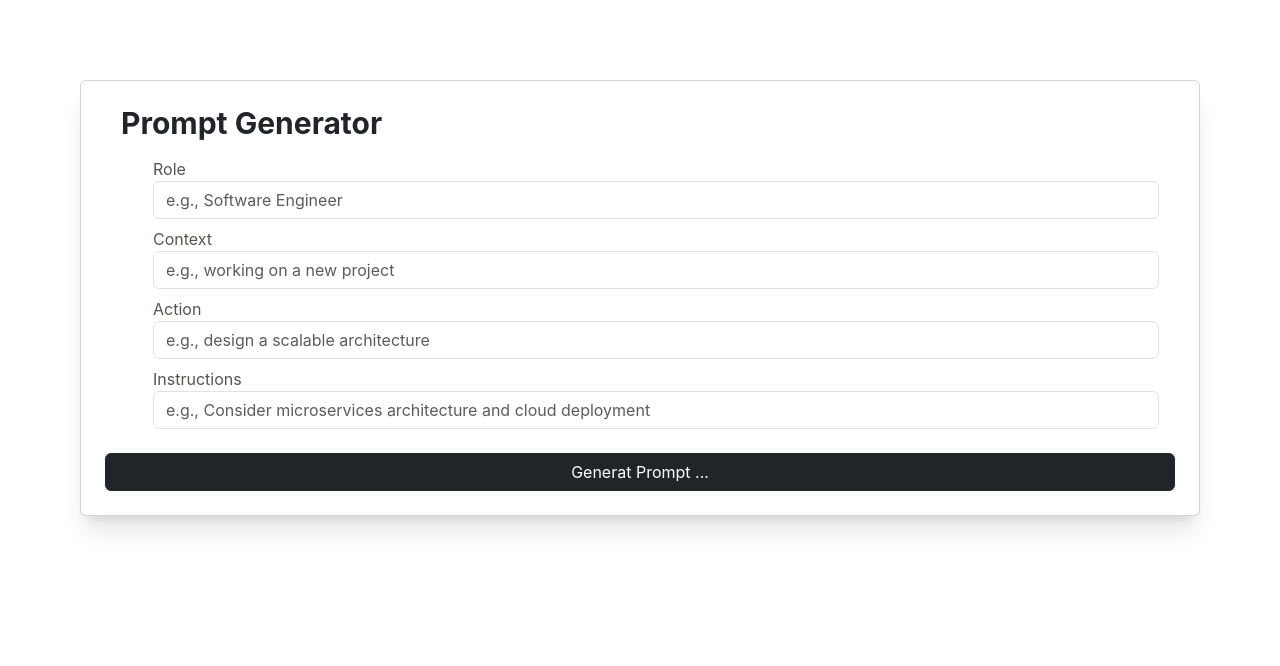
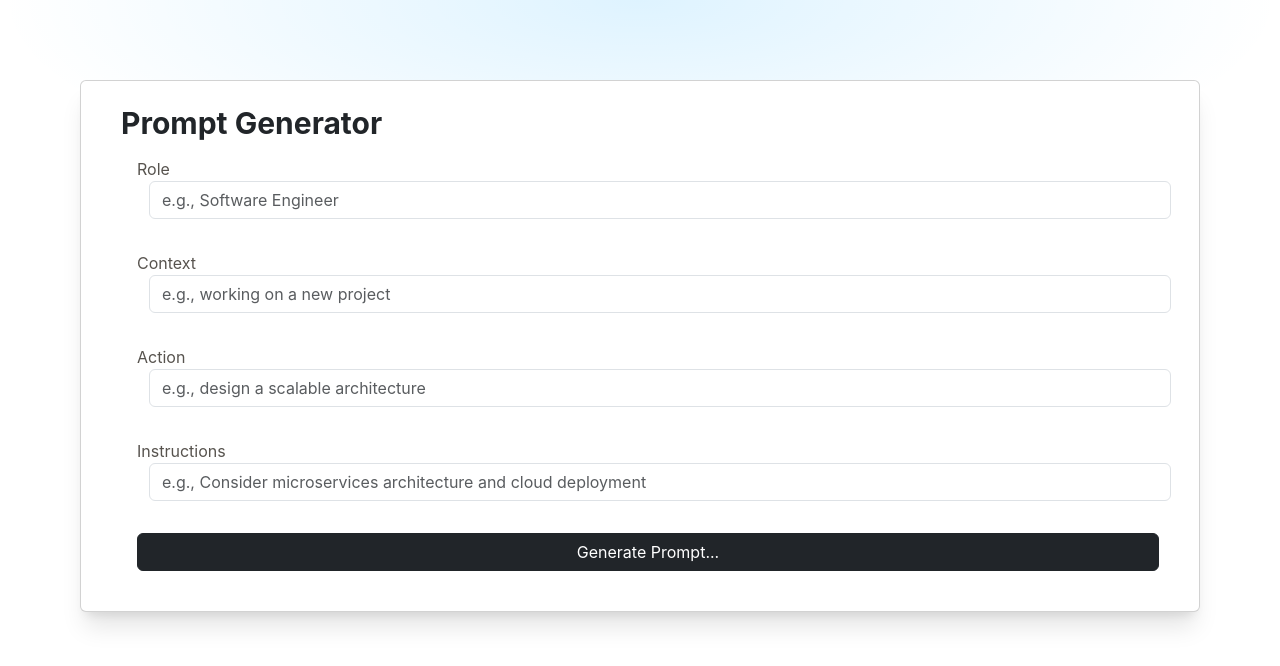
Before and after one commit to pathakjiop/Prompt-AI, a React (Create React App) app in the folder frontend/: page / in a window 1280 px wide. Shown: the top 666 px of the page. Built offline with nearby package versions, Linux system fonts and the light colour scheme.

Commit message:
Added the Generated Prompt and the feature to show the backend data

```diff
--- a/frontend/src/components/promptgenerator.js
+++ b/frontend/src/components/promptgenerator.js
@@ -1,63 +1,81 @@
+import React, { useState } from 'react';
+
 export default function PromptGenerator() {
+    const [generatedPrompt, setGeneratedPrompt] = useState(null);
+
+    async function fetchData() {
+        try {
+            const response = await fetch("http://localhost:8000/api/generate-prompt/", {
+                method: "POST",
+                headers: {
+                    "Content-Type": "application/json",
+                },
+                body: JSON.stringify({
+                    role: document.getElementById("role").value,
+                    context: document.getElementById("context").value,
+                    action: document.getElementById("action").value,
+                    instructions: document.getElementById("instructions").value,
+                }),
+            });
+
+            if (!response.ok) {
+                const errorData = await response.json();
+                console.error("Backend validation errors:", errorData);
+                throw new Error(`Bad Request: ${JSON.stringify(errorData)}`);
+            }
+
+            const data = await response.json();
+            setGeneratedPrompt(data.generated_prompt);
+        } catch (error) {
+            console.error("Error fetching data:", error);
+        }
+    }
+
+    function handleClick() {
+        fetchData();
+    }
+
     return (
-        <div class="card m-20 w-auto h-auto p-4 bg-base-100 shadow-xl flex justify-start">
-            <h1 class="text-3xl font-bold ml-4">Prompt Generator</h1>
-            <div class="card-body justify-start ml-8">
+       <div className="absolute top-0 z-[-2] h-screen w-screen bg-white bg-[radial-gradient(100%_50%_at_50%_0%,rgba(0,163,255,0.13)_0,rgba(0,163,255,0)_50%,rgba(0,163,255,0)_100%)]">
+    <div className="card m-20 w-auto h-auto p-6 bg-base-100 shadow-xl flex flex-col justify-start">
+        <h1 className="text-3xl font-bold ml-4">Prompt Generator</h1>
+        <div className="card-body justify-start ml-4">
             <div className="w-full">
                 <label className="form-label w-full text-stone-600">
                     Role
-                    <input
-                        type="text"
-                        className="form-control "
-                        id="role"
-                        placeholder="e.g., Software Engineer"
-                        required
-                    />
+                    <input type="text" className="form-control ml-3" id="role" placeholder="e.g., Software Engineer" required />
                 </label>
             </div>
-                <div className="w-full">
-
+            <div className="w-full mt-4">
                 <label className="form-label w-full text-stone-600">
                     Context
-                    <input
-                        type="text"
-                        className="form-control "
-                        id="context"
-                        placeholder="e.g., working on a new project"
-                        required
-                    />
+                    <input type="text" className="form-control ml-3" id="context" placeholder="e.g., working on a new project" required />
                 </label>
             </div>
-                <div className="w-full">
-
+            <div className="w-full mt-4">
                 <label className="form-label w-full text-stone-600">
                     Action
-                    <input
-                        type="text"
-                        className="form-control "
-                        id="action"
-                        placeholder="e.g., design a scalable architecture"
-                        required
-                    />
+                    <input type="text" className="form-control ml-3" id="action" placeholder="e.g., design a scalable architecture" required />
                 </label>
             </div>
-                <div className="w-full">
-
+            <div className="w-full mt-4">
                 <label className="form-label w-full text-stone-600">
                     Instructions
-                    <input
-                        type="text"
-                        className="form-control "
-                        id="instructions"
-                        placeholder="e.g., Consider microservices architecture and cloud deployment"
-                        required
-                    />
+                    <input type="text" className="form-control ml-3" id="instructions" placeholder="e.g., Consider microservices architecture and cloud deployment" required />
                 </label>
             </div>
+            <div className="d-grid gap-2 mt-4">
+                <button onClick={handleClick} className="btn btn-dark" type="button">Generate Prompt...</button>
             </div>
-            <div class="d-grid gap-2">
-                <button class="btn btn-dark" type="button">Generat Prompt ...</button>
+            {generatedPrompt && (
+                <div className="mt-8 p-4 bg-gray-100 border border-gray-300 rounded-lg shadow-md">
+                    <h2 className="text-2xl font-semibold mb-4">Generated Prompt:</h2>
+                    <p>{generatedPrompt}</p>
+                </div>
+            )}
         </div>
     </div>
+</div>
+
     );
 }
```
Lines whose indentation alone changed are shown as unchanged.
